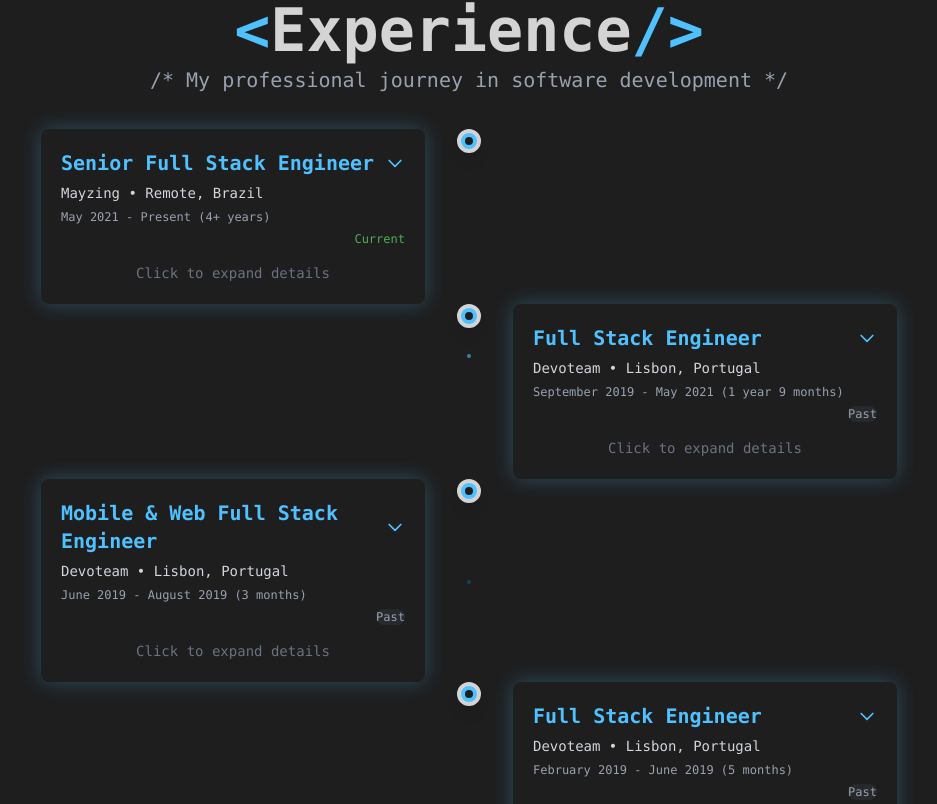
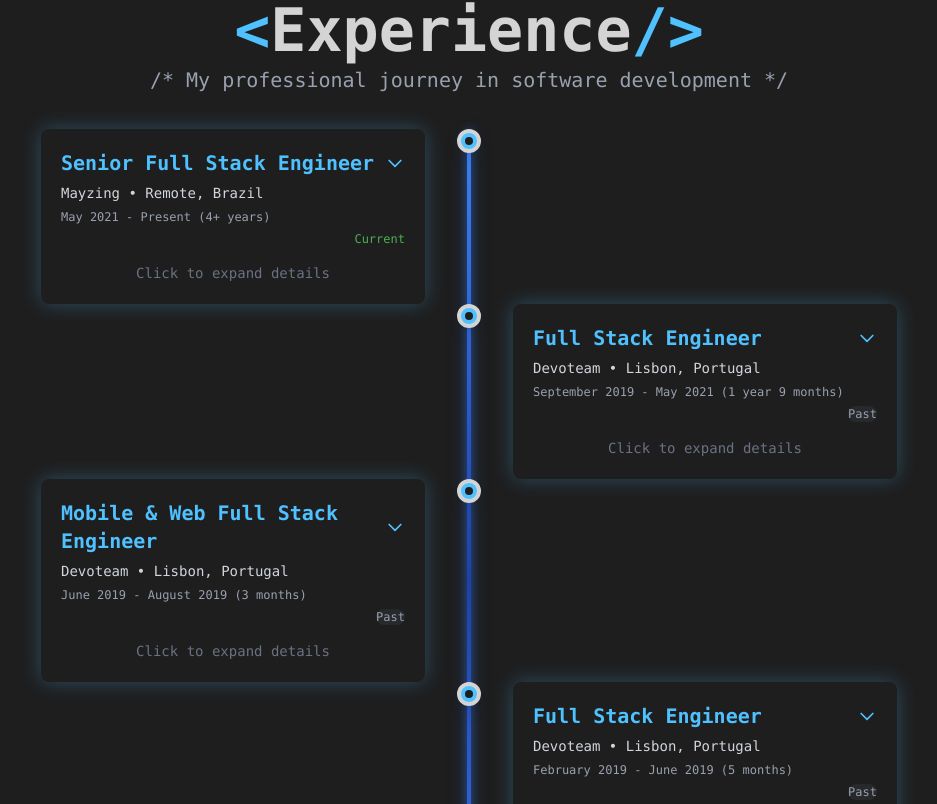
Before and after one commit to jhvs-development/jhvs-porfolio-website, a Next.js app: page / in a window 1280 px wide. Shown: the part 1012-1816 px from the top of the page, without its empty margins (171-1108 px from the left). Built offline with nearby package versions, Linux system fonts and the light colour scheme.

Commit message:
feat: improve experience section

```diff
--- a/src/components/sections/_components/experience/TimelineLine.tsx
+++ b/src/components/sections/_components/experience/TimelineLine.tsx
@@ -6,13 +6,17 @@ interface TimelineLineProps {
 
 export const TimelineLine = ({ className = '' }: TimelineLineProps) => {
   return (
-    <div
-      className={`w-0.5 h-full bg-gradient-to-b from-primary-blue via-secondary-blue to-primary-blue relative z-10 ${className}`}
-    >
-      {/* Optional: Add animated dots along the line */}
-      <div className="absolute top-1/4 left-1/2 transform -translate-x-1/2 w-1 h-1 bg-primary-blue rounded-full opacity-60" />
-      <div className="absolute top-1/2 left-1/2 transform -translate-x-1/2 w-1 h-1 bg-secondary-blue rounded-full opacity-40" />
-      <div className="absolute top-3/4 left-1/2 transform -translate-x-1/2 w-1 h-1 bg-primary-blue rounded-full opacity-60" />
+    <div className={`w-1 h-full relative ${className}`}>
+      {/* Main vertical line - solid and visible */}
+      <div
+        className="w-full h-full rounded-full"
+        style={{
+          background:
+            'linear-gradient(180deg, #3B82F6 0%, #1E40AF 50%, #3B82F6 100%)',
+          boxShadow:
+            '0 0 8px rgba(59, 130, 246, 0.6), 0 0 16px rgba(59, 130, 246, 0.4), 0 0 24px rgba(59, 130, 246, 0.2)',
+        }}
+      />
     </div>
   )
 }
```
